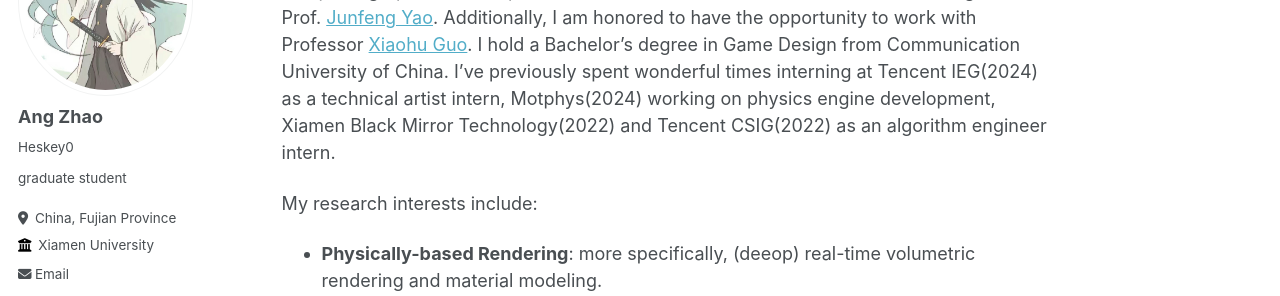
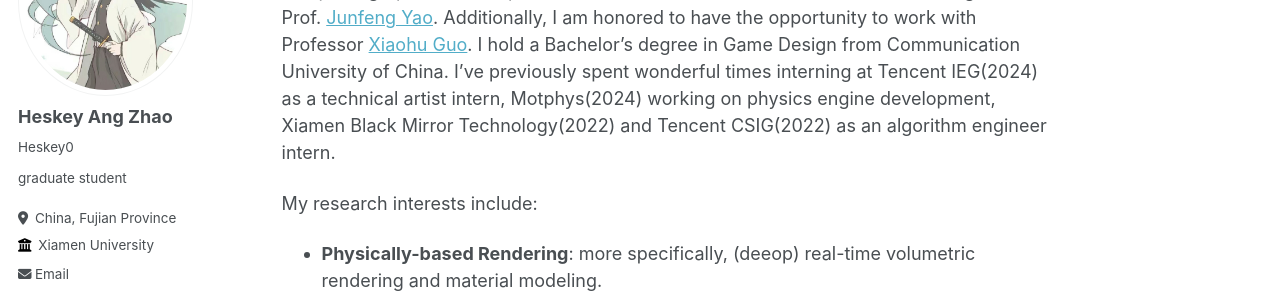
Before and after one commit to Heskey0/Heskey0.github.io, a Jekyll site: the page built from _pages/about.md, in a window 1280 px wide. Shown: the part 198-494 px from the top of the page. Built offline with Jekyll 4.4.1, drawn with Linux system fonts in a browser that asks for light colours.

Commit message:
Update _config.yml

```diff
--- a/_config.yml
+++ b/_config.yml
@@ -22,7 +22,7 @@ repository               : "academicpages/academicpages.github.io"
 author:
   # Biographic information
   avatar           : "profile.png"
-  name             : "Ang Zhao"
+  name             : "Heskey Ang Zhao"
   pronouns         : "Heskey0"
   bio              : "graduate student"
   location         : "China, Fujian Province"
```
